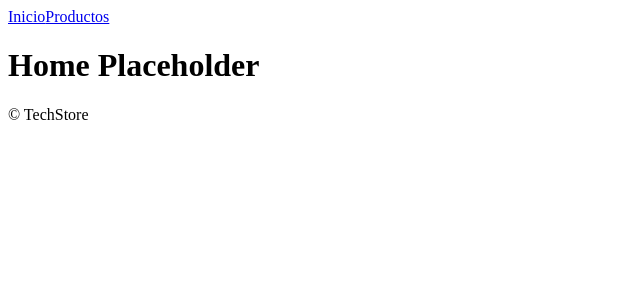
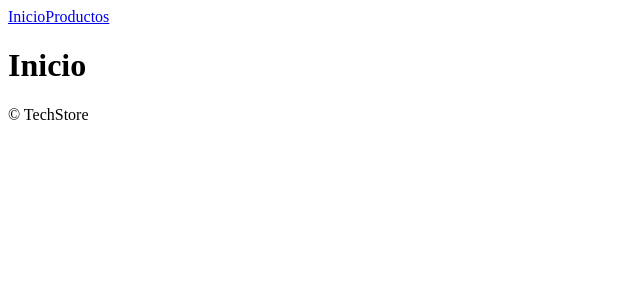
Before and after one commit to mikelodeonn/tech-store-pro, a React (Vite) app: page / in a window 1280 px wide. Shown: the top 300 px of the page, without its empty margins (0-640 px from the left). Built offline with nearby package versions, Linux system fonts and the light colour scheme; no server answers.

Commit message:
feature: definir modelos, router y servicios (correccion minima de error tipografico)

```diff
--- a/src/pages/Home.jsx
+++ b/src/pages/Home.jsx
@@ -1,3 +1,10 @@
+import { useEffect } from "react";
+import { getProducts } from "../services/productService";
+
 export default function Home() {
-    return <h1>Home Placeholder</h1>
+  useEffect(() => {
+    getProducts().then((data) => console.log(data));
+  }, []);
+
+  return <h1>Inicio</h1>;
 }
```
Also changed, not shown: src/models/product.js (renamed from src/models/product..js), src/services/productService.js (renamed from src/services/productService..js).
